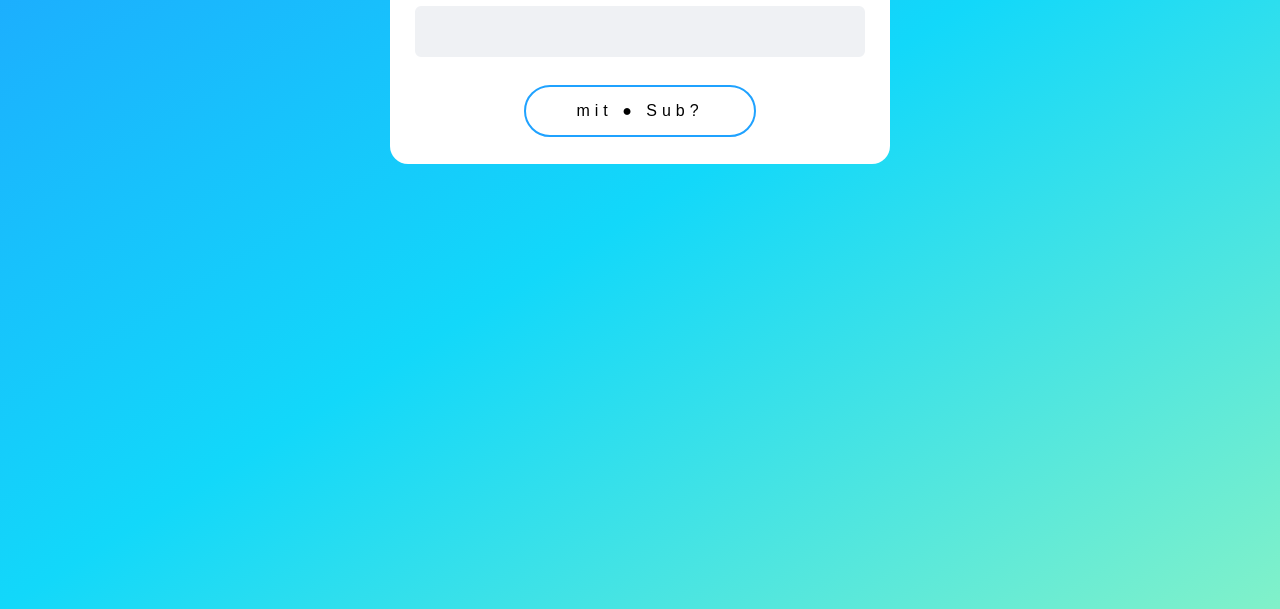
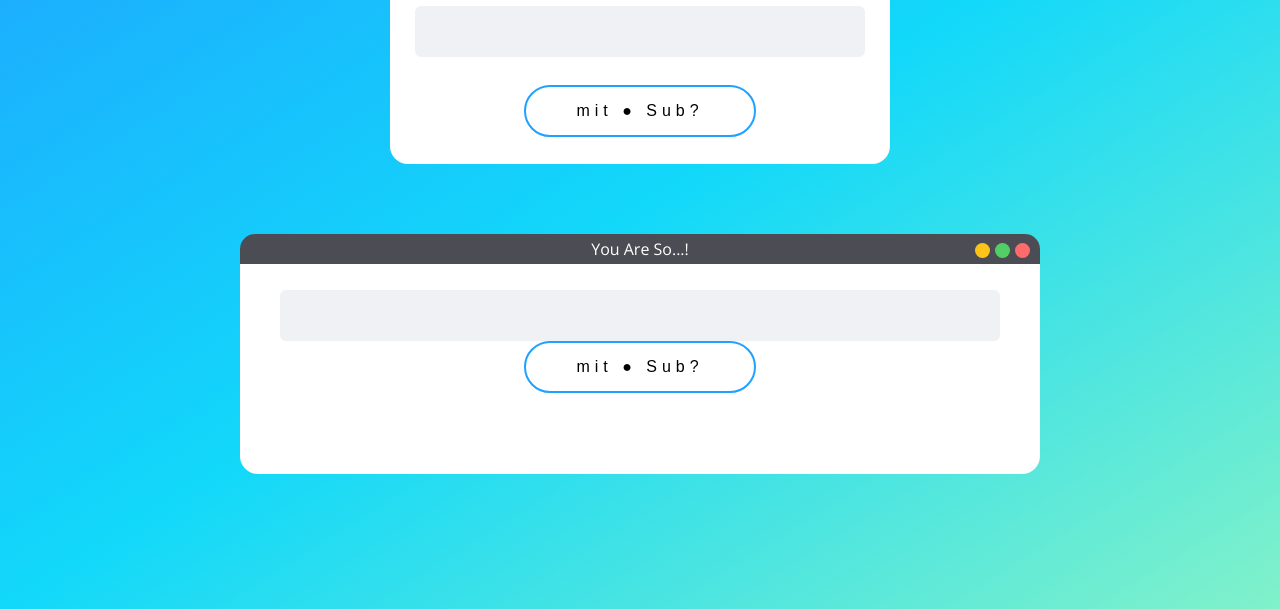
Before and after one commit to LonJonn/LonJonn.github.io, a plain HTML site: page index.html in a window 1280 px wide. Shown: the part 191-800 px from the top of the page. Drawn offline with nearby package versions, Linux system fonts and the light colour scheme.

Commit message:
trying to fix minimise

```diff
--- a/index.html
+++ b/index.html
@@ -22,5 +22,18 @@
             <p class="textOutput" id="first_textOutput" onclick="hideTextOutput();"></p>
         </div>
     </div>
+    <div class="secondProgram">
+        <div class="header" id="second_header">
+            <div class="headerTitle">You Are So...!</div>
+            <div class="bops quit"></div>
+            <div class="bops maximise" onclick='maximise("second_");'></div>
+            <div class="bops minimise" onclick='minimise("second_");'></div>
+        </div>
+        <div class="content" id="second_content">
+            <input class="textInput" id="second_textInput" type="text"/>
+            <button class="button">mit ● Sub?</button>
+        </div>
+    </div>
+
 </body>
 </html>
--- a/main.js
+++ b/main.js
@@ -1,5 +1,4 @@
 var colourList = ['#ff8787', '#f783ac', '#da77f2', '#748ffc', '#3bc9db', '#69db7c', '#ffa94d'];
-
 
 function defineVariables(programNo) {
     textInput = document.getElementById(programNo + "textInput");
@@ -7,6 +6,36 @@ function defineVariables(programNo) {
     content = document.getElementById(programNo + "content");
     header = document.getElementById(programNo + 'header')
 }
+
+function minimise(programNo) {
+
+    defineVariables(programNo)
+
+    if (programNo === "first_") {
+        hideTextOutput();
+    }
+
+    height = content.style.height
+
+    textInput.value = ""
+    header.style.borderRadius = "18px";
+    content.style.transition = "all 0.4s, height 0.4s 0.7s, padding 0.4s 0.7s";
+    content.style.opacity = "0";
+    content.style.height = "0";
+    content.style.padding = "0";
+}
+
+function maximise(programNo) {
+
+    defineVariables(programNo)
+
+    header.style.borderRadius = "18px 18px 0 0";
+    content.style.transition= "all 0.4s 0.7s, height 0.4s 0s, padding 0.4s 0s";
+    content.style.opacity = "1";
+    content.style.height = height;
+    content.style.padding = "26px 0";
+}
+
 
 function firstRun() {
     var randomNumber = Math.floor(Math.random() * colourList.length);
@@ -32,30 +61,3 @@ function hideTextOutput() {
     content.style.transition = "all 0.5s, height 0.4s 0.5s, padding 0.4s 0.5s";
     content.style.height = "255px";
 }
-
-function minimise(programNo) {
-
-    defineVariables(programNo)
-
-    if (programNo === "first_") {
-        hideTextOutput();
-    }
-
-    textInput.value = ""
-    header.style.borderRadius = "18px";
-    content.style.transition= "all 0.4s, height 0.4s 0.7s, padding 0.4s 0.7s";
-    content.style.opacity = "0";
-    content.style.height = "0";
-    content.style.padding = "0";
-}
-
-function maximise(programNo) {
-
-    defineVariables(programNo)
-
-    header.style.borderRadius = "18px 18px 0 0";
-    content.style.transition= "all 0.4s 0.7s, height 0.4s 0s, padding 0.4s 0s";
-    content.style.opacity = "1";
-    content.style.height = "255px";
-    content.style.padding = "26px 0";
-}
--- a/test.scss
+++ b/test.scss
@@ -57,6 +57,17 @@ body {
     }
   }
 
+  @keyframes remove {
+    0% {
+    }
+    99% {
+      display: block;
+    }
+    100% {
+      display: none;
+    }
+  }
+
   .minimise {
       background-color: #fcc419;
   }
@@ -81,7 +92,6 @@ body {
       height: 255px;
       padding: 26px 0;
       border-radius: 0 0 18px 18px;
-    }
 
       .title {
         margin: 0;
@@ -142,4 +152,70 @@ body {
         cursor: pointer;
         transition: all 0.6s, opacity 0.3s 0.5s;
       }
+  }
 }
+
+.secondProgram {
+    width: 800px;
+    margin: 70px auto 0;
+    background-color: white;
+    border-radius: 18px;
+
+    .content {
+        height: 210px;
+        padding: 26px 0;
+        border-radius: 0 0 18px 18px;
+
+      .textInput {
+        background-color: $color-lightGrey;
+        display: block;
+        margin: 0 auto;
+        padding: 12px;
+        width: 90%;
+        font-size: 20px;
+        border-radius: 6px;
+        border: solid 2px $color-lightGrey;
+        text-align: center;
+        transition: all 0.7s;
+
+        &:focus {
+            border: solid 2px #12D8FA;
+          }
+      }
+
+      .button {
+        background-color: white;
+        display: block;
+        margin: 0 auto;
+        padding: 15px 50px;
+        border-radius: 100px;
+        font-size: 16px;
+        border: 2px solid #1FA2FF;
+        letter-spacing: 5px;
+        cursor: pointer;
+        transition: all 0.5s;
+
+        &:hover {
+          background-color: #1FA2FF;
+          color: white;
+        }
+      }
+
+      .textOutput {
+        opacity: 0;
+        background-color: $color-blue;
+        color: white;
+        width: 70%;
+        height: 40px;
+        word-break: break-all;
+        line-height: 25px;
+        padding: 10px;
+        border-radius: 4px;
+        text-align: center;
+        margin: 20px auto 0;
+        overflow: hidden;
+        cursor: pointer;
+        transition: all 0.6s, opacity 0.3s 0.5s;
+      }
+  }
+}
```
Also changed, not shown: test.min.css.
